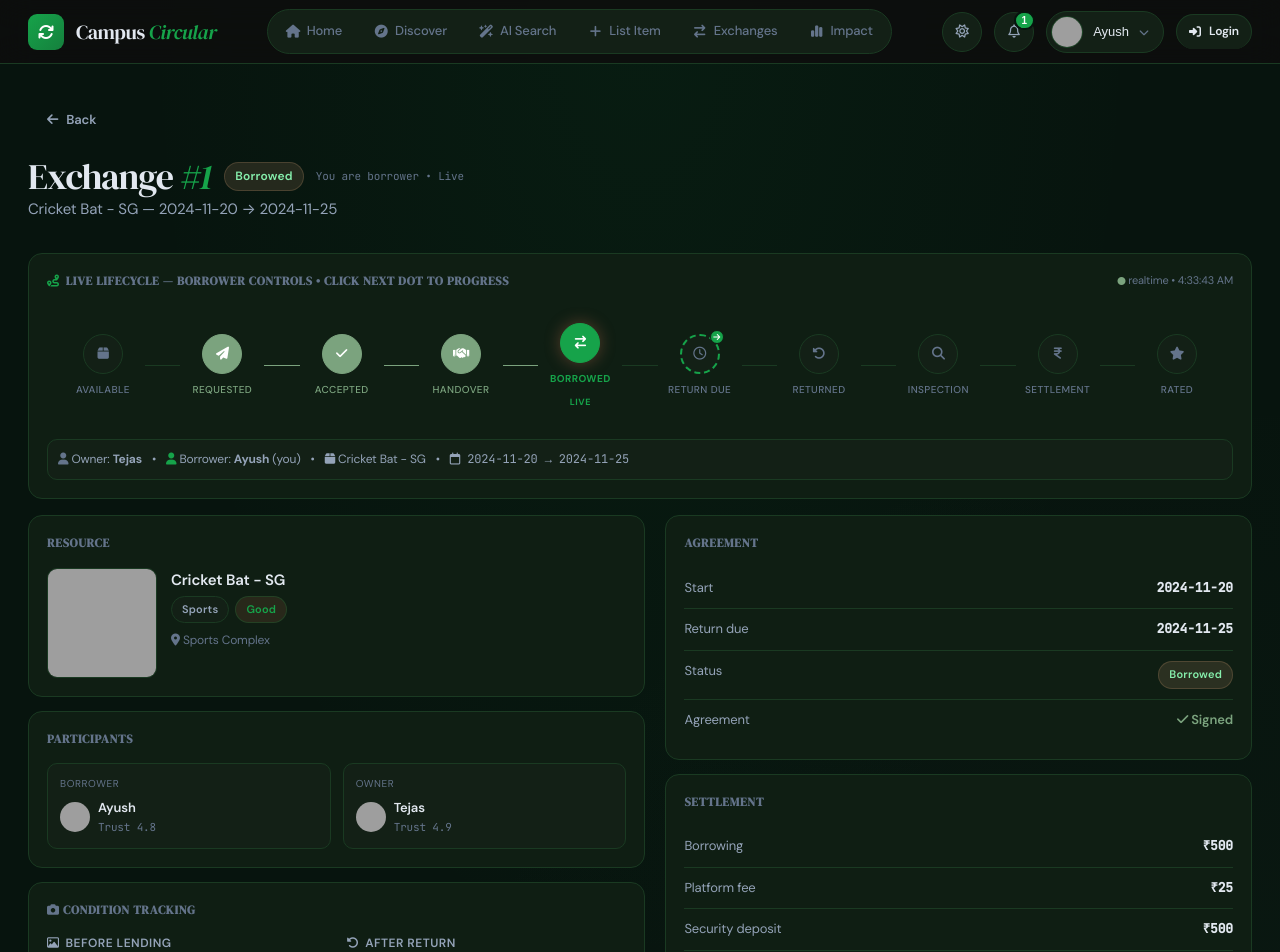
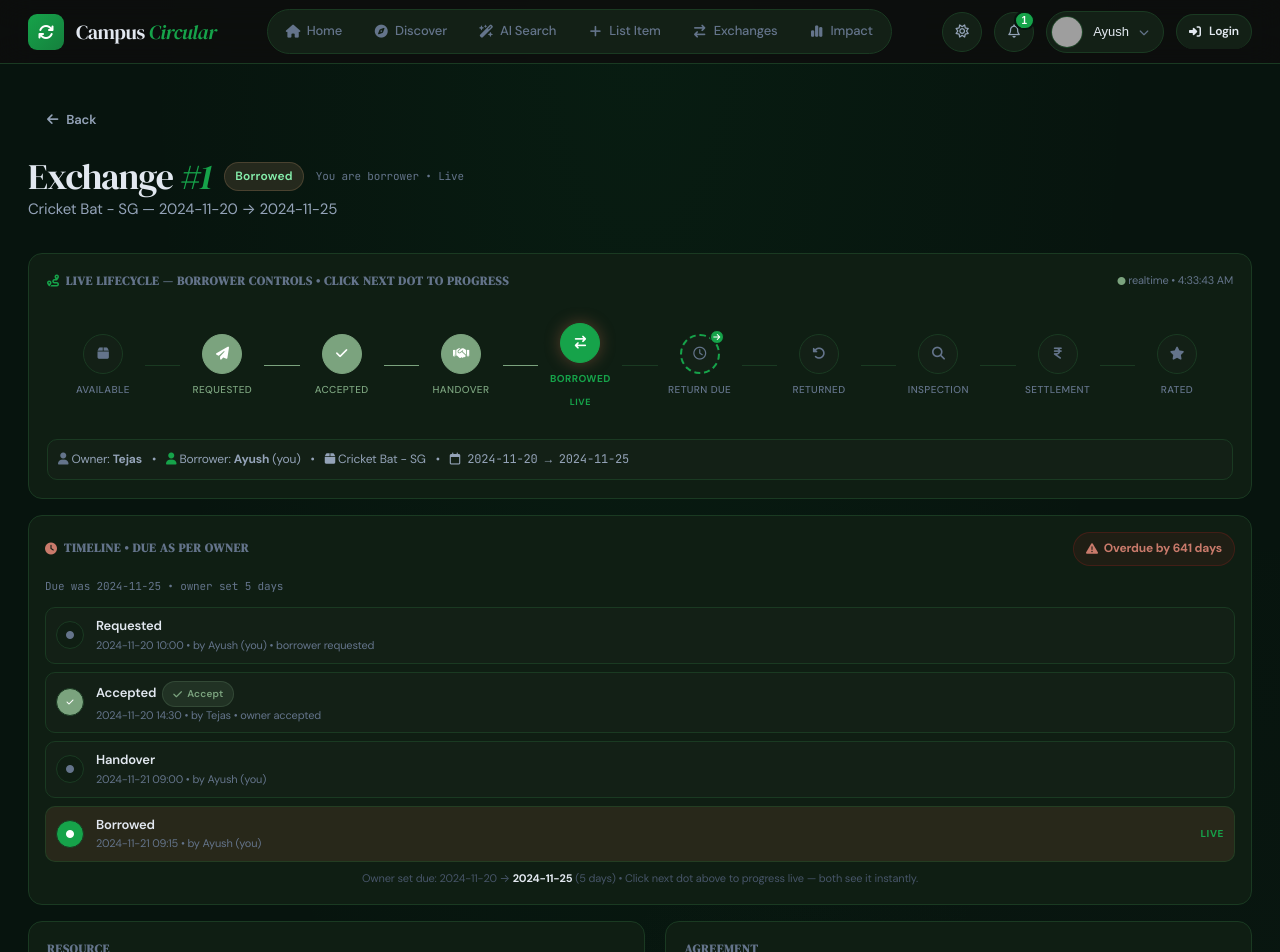
Before and after one commit to projectsbyayush/campus-circular, a React (Create React App) app in the folder campus-circular/: page /exchange/1 in a window 1280 px wide. Shown: the top 952 px of the page. Built offline with nearby package versions, Linux system fonts and the light colour scheme; grey boxes are pictures that could not be loaded.

Commit message:
feat: live timeline with accept→completed, due as per owner & time-left countdown

```diff
--- a/campus-circular/src/context/AppContext.js
+++ b/campus-circular/src/context/AppContext.js
@@ -37,7 +37,12 @@ export const AppProvider = ({ children }) => {
     if (loaded !== patched) save("cc_resources", patched);
     return patched;
   });
-  const [allExchanges, setAllExchanges] = useState(() => load("cc_exchanges", seedExchanges));
+  const [allExchanges, setAllExchanges] = useState(() => {
+    const loaded = load("cc_exchanges", seedExchanges);
+    const patched = loaded.map(e => e.timeline ? e : { ...e, timeline: [{ status: e.status, at: e.startDate || new Date().toLocaleDateString(), by: e.borrowerId }] });
+    if (patched.some((e,i)=>!loaded[i]?.timeline)) save("cc_exchanges", patched);
+    return patched;
+  });
   const [allDisputes, setAllDisputes] = useState(() => load("cc_disputes", seedDisputes));
   const [allNotifications, setAllNotifications] = useState(() => load("cc_notifications", seedNotifications));
   const [pendingList, setPendingList] = useState(() => load("cc_pending", seedPending));
@@ -190,43 +195,49 @@ export const AppProvider = ({ children }) => {
   };
   const deleteExchange = (exchangeId) => setAllExchanges(prev => prev.filter(e => e.id !== exchangeId));
 
+  const nowStamp = () => new Date().toLocaleString("en-IN", { month: "short", day: "numeric", hour: "2-digit", minute: "2-digit" });
+
   const initiateExchange = (resourceId, duration, startDate) => {
     const resource = allResources.find((r) => r.id === resourceId);
     if (!resource) return null;
-    if (resource.owner === currentUser.id) return null; // cannot borrow own
+    if (resource.owner === currentUser.id) return null;
     const days = Math.ceil(duration / 24) || 1;
     const borrowingCharge = resource.dailyRate * days;
     const platformFee = Math.round(borrowingCharge * (resource.platformFeePercent / 100));
     const totalAmount = borrowingCharge + platformFee + resource.securityDeposit;
     const newId = Math.max(0, ...allExchanges.map(e=>e.id)) + 1;
+    const start = startDate || new Date().toISOString().split("T")[0];
+    const end = new Date(Date.now() + duration * 60 * 60 * 1000).toISOString().split("T")[0];
     const newExchange = {
       id: newId, resourceId, borrowerId: currentUser.id, ownerId: resource.owner, status: "Requested",
-      startDate: startDate || new Date().toISOString().split("T")[0], endDate: new Date(Date.now() + duration * 60 * 60 * 1000).toISOString().split("T")[0],
+      startDate: start, endDate: end,
       returnDate: null, hourlyRate: resource.hourlyRate, dailyRate: resource.dailyRate, totalDays: days, borrowingCharge, platformFee, securityDeposit: resource.securityDeposit, totalAmount, lateFee: 0, damageDeduction: 0, conditionBefore: resource.conditionBefore, conditionAfter: null, agreement: false, dispute: null,
+      timeline: [{ status: "Requested", at: nowStamp(), by: currentUser.id }],
     };
     setAllExchanges(prev => [...prev, newExchange]);
     setActiveExchanges(prev => [...prev, newExchange.id]);
-    // realtime notification to owner with pinpoint
     const owner = allUsers.find(u=>u.id===resource.owner);
     const borrower = currentUser;
-    const notif = { id: Date.now(), userId: owner.id, type: "request", exchangeId: newId, resourceId, message: `${borrower.name} requested "${resource.name}"`, time: "just now", read: false };
+    const notif = { id: Date.now(), userId: owner.id, type: "request", exchangeId: newId, resourceId, message: `${borrower.name} requested "${resource.name}" — due ${end} (owner set)`, time: "just now", read: false };
     setAllNotifications(prev => [notif, ...prev]);
-    // update borrower's profile stats instantly
-    setAllUsers(prev => prev.map(u => {
-      if (u.id === borrower.id) return { ...u, successfulExchanges: (u.successfulExchanges||0)+0 };
-      return u;
-    }));
     return newExchange;
   };
 
-  const confirmAgreement = (exchangeId) => setAllExchanges(prev => prev.map((e) => e.id === exchangeId ? { ...e, agreement: true, status: "Accepted" } : e));
+  const confirmAgreement = (exchangeId) => setAllExchanges(prev => prev.map((e) => {
+    if (e.id !== exchangeId) return e;
+    const tl = [...(e.timeline||[]), { status: "Accepted", at: nowStamp(), by: currentUser.id }];
+    return { ...e, agreement: true, status: "Accepted", timeline: tl };
+  }));
   const updateExchangeStatus = (exchangeId, status) => {
-    setAllExchanges(prev => prev.map((e) => e.id === exchangeId ? { ...e, status, returnDate: status === "Returned" ? new Date().toISOString().split("T")[0] : e.returnDate } : e));
-    // notify other party with pinpoint
+    setAllExchanges(prev => prev.map((e) => {
+      if (e.id !== exchangeId) return e;
+      const tl = [...(e.timeline||[]), { status, at: nowStamp(), by: currentUser.id }];
+      return { ...e, status, returnDate: status === "Returned" ? new Date().toISOString().split("T")[0] : e.returnDate, timeline: tl };
+    }));
     const ex = allExchanges.find(e=>e.id===exchangeId);
     if (ex) {
       const otherId = currentUser.id === ex.borrowerId ? ex.ownerId : ex.borrowerId;
-      const notif = { id: Date.now()+1, userId: otherId, type: "update", exchangeId, message: `Exchange #${exchangeId} is now ${status}`, time: "just now", read: false };
+      const notif = { id: Date.now()+1, userId: otherId, type: "update", exchangeId, message: `Exchange #${exchangeId} is now ${status}${status==="Rated"?" — Completed":""} • due ${ex.endDate}`, time: "just now", read: false };
       setAllNotifications(prev => [notif, ...prev]);
     }
   };
--- a/campus-circular/src/data/mockData.js
+++ b/campus-circular/src/data/mockData.js
@@ -412,13 +412,19 @@ export const exchanges = [
     conditionAfter: null,
     agreement: true,
     dispute: null,
+    timeline: [
+      { status: "Requested", at: "2024-11-20 10:00", by: 1 },
+      { status: "Accepted", at: "2024-11-20 14:30", by: 2 },
+      { status: "Handover", at: "2024-11-21 09:00", by: 1 },
+      { status: "Borrowed", at: "2024-11-21 09:15", by: 1 },
+    ],
   },
   {
     id: 2,
     resourceId: 1,
     borrowerId: 1,
     ownerId: 2,
-    status: "Returned",
+    status: "Rated",
     startDate: "2024-11-10",
     endDate: "2024-11-12",
     returnDate: "2024-11-12",
@@ -435,13 +441,24 @@ export const exchanges = [
     conditionAfter: { body: "No scratches", lens: "Clean", screen: "Perfect", battery: "85%" },
     agreement: true,
     dispute: null,
+    timeline: [
+      { status: "Requested", at: "2024-11-08 09:00", by: 1 },
+      { status: "Accepted", at: "2024-11-08 16:00", by: 2 },
+      { status: "Handover", at: "2024-11-10 10:00", by: 1 },
+      { status: "Borrowed", at: "2024-11-10 10:15", by: 1 },
+      { status: "Return Due", at: "2024-11-12 10:00", by: 1 },
+      { status: "Returned", at: "2024-11-12 11:00", by: 1 },
+      { status: "Inspection", at: "2024-11-12 12:00", by: 2 },
+      { status: "Settlement", at: "2024-11-12 12:30", by: 2 },
+      { status: "Rated", at: "2024-11-12 13:00", by: 1 },
+    ],
   },
   {
     id: 3,
     resourceId: 5,
     borrowerId: 2,
     ownerId: 1,
-    status: "Returned",
+    status: "Settlement",
     startDate: "2024-11-01",
     endDate: "2024-11-15",
     returnDate: "2024-11-18",
@@ -458,6 +475,16 @@ export const exchanges = [
     conditionAfter: { cover: "Intact", pages: "Clean", highlights: "Few more" },
     agreement: true,
     dispute: null,
+    timeline: [
+      { status: "Requested", at: "2024-10-30 11:00", by: 2 },
+      { status: "Accepted", at: "2024-10-30 18:00", by: 1 },
+      { status: "Handover", at: "2024-11-01 09:30", by: 2 },
+      { status: "Borrowed", at: "2024-11-01 09:45", by: 2 },
+      { status: "Return Due", at: "2024-11-15 09:45", by: 2 },
+      { status: "Returned", at: "2024-11-18 10:00", by: 2 },
+      { status: "Inspection", at: "2024-11-18 11:00", by: 1 },
+      { status: "Settlement", at: "2024-11-18 11:30", by: 1 },
+    ],
   },
 ];
 
--- a/campus-circular/src/pages/ExchangePage.js
+++ b/campus-circular/src/pages/ExchangePage.js
@@ -128,6 +128,61 @@ const ExchangePage = () => {
           <span>•</span>
           <span style={{ fontFamily: "JetBrains Mono, monospace" }}><i className="fa-regular fa-calendar"></i> {exchange.startDate} → {exchange.endDate}</span>
         </div>
+      </div>
+
+      {/* Timeline details • Due as per owner • Time left • Completed */}
+      <div className="card" style={{ padding: "16px", marginBottom: "16px" }}>
+        {(() => {
+          const end = new Date(exchange.endDate);
+          const now = new Date();
+          const diff = end - now;
+          const isCompleted = exchange.status === "Rated";
+          let timeLeft = null;
+          if (isCompleted) timeLeft = { text: "Completed", sub: `Completed on ${exchange.timeline?.find(t=>t.status==="Rated")?.at || exchange.returnDate || end.toLocaleDateString()}`, color: "var(--success)", bg: "rgba(22,163,74,0.10)", border: "rgba(22,163,74,0.18)", icon: "fa-circle-check" };
+          else if (diff <= 0) {
+            const overdue = Math.ceil(Math.abs(diff)/(1000*60*60*24));
+            timeLeft = { text: `Overdue by ${overdue} day${overdue>1?"s":""}`, sub: `Due was ${exchange.endDate} • owner set ${exchange.totalDays} day${exchange.totalDays>1?"s":""}`, color: "var(--danger)", bg: "rgba(220,38,38,0.08)", border: "rgba(220,38,38,0.18)", icon: "fa-triangle-exclamation" };
+          } else {
+            const days = Math.floor(diff/(1000*60*60*24));
+            const hours = Math.floor((diff%(1000*60*60*24))/(1000*60*60));
+            timeLeft = { text: days>0 ? `Due in ${days}d ${hours}h` : `Due in ${hours}h`, sub: `Due ${exchange.endDate} • ${exchange.totalDays} day${exchange.totalDays>1?"s":""} as per owner accepted • ${exchange.startDate} → ${exchange.endDate}`, color: "var(--warning)", bg: "rgba(245,158,11,0.08)", border: "rgba(245,158,11,0.18)", icon: "fa-clock" };
+          }
+          return (
+            <>
+              <div style={{ display: "flex", justifyContent: "space-between", alignItems: "center", marginBottom: 12, flexWrap: "wrap", gap: 10 }}>
+                <h3 style={{ fontSize: "12px", fontWeight: 600, letterSpacing: '0.06em', textTransform: 'uppercase', color: 'var(--text-muted)', display: "flex", gap: 6, alignItems: "center" }}><i className="fa-solid fa-clock" style={{ color: timeLeft.color }}></i> Timeline • Due as per owner</h3>
+                <div style={{ display: "flex", gap: 8, alignItems: "center" }}>
+                  <span style={{ background: timeLeft.bg, border: `1px solid ${timeLeft.border}`, color: timeLeft.color, padding: "6px 12px", borderRadius: 999, fontSize: 12, fontWeight: 700, display: "flex", gap: 6, alignItems: "center" }}><i className={`fa-solid ${timeLeft.icon}`}></i> {timeLeft.text}</span>
+                  {isCompleted && <span className="badge badge-success" style={{ fontSize: 11 }}><i className="fa-solid fa-check"></i> Completed</span>}
+                </div>
+              </div>
+              <div style={{ fontSize: 11, color: "var(--text-muted)", marginBottom: 12, fontFamily: "JetBrains Mono, monospace" }}>{timeLeft.sub}</div>
+              <div style={{ display: "flex", flexDirection: "column", gap: 8 }}>
+                {(exchange.timeline || []).map((t,i) => {
+                  const user = allUsers.find(u=>u.id===t.by);
+                  const isLast = i === exchange.timeline.length-1;
+                  const isAccept = t.status === "Accepted";
+                  return (
+                    <div key={i} style={{ display: "flex", gap: 12, alignItems: "center", padding: "8px 10px", background: isLast ? "var(--primary-soft)" : "var(--bg-surface)", border: `1px solid ${isLast ? "rgba(22,163,74,0.18)" : "var(--border)"}`, borderRadius: 10 }}>
+                      <div style={{ width: 28, height: 28, borderRadius: "50%", background: isAccept ? "var(--success)" : isLast ? "var(--primary)" : "var(--bg-card)", border: "1px solid var(--border)", display: "flex", alignItems: "center", justifyContent: "center", color: isAccept||isLast ? "white" : "var(--text-muted)", fontSize: 11 }}><i className={isAccept ? "fa-solid fa-check" : "fa-solid fa-circle"} style={{ fontSize: 8 }}></i></div>
+                      <div style={{ flex: 1 }}>
+                        <div style={{ fontSize: 13, fontWeight: 600, display: "flex", gap: 6, alignItems: "center" }}>
+                          {t.status}
+                          {isAccept && <span className="badge badge-success" style={{ fontSize: 10 }}><i className="fa-solid fa-check"></i> Accept</span>}
+                          {t.status==="Rated" && <span className="badge badge-success" style={{ fontSize: 10 }}>Completed</span>}
+                        </div>
+                        <div style={{ fontSize: 11, color: "var(--text-muted)" }}>{t.at} • by {user?.name || "—"} {user?.id===currentUser.id && "(you)"} {t.status==="Accepted" ? "• owner accepted" : t.status==="Requested" ? "• borrower requested" : ""}</div>
+                      </div>
+                      {isLast && <span style={{ fontSize: 10, color: "var(--primary)", fontWeight: 700, letterSpacing: "0.06em" }}>LIVE</span>}
+                    </div>
+                  );
+                })}
+                {!exchange.timeline && <div style={{ fontSize: 12, color: "var(--text-muted)", padding: 10, background: "var(--bg-surface)", borderRadius: 8, border: "1px dashed var(--border)" }}>No timeline yet — it will populate live as owner/borrower progress via clicks.</div>}
+              </div>
+              <p style={{ fontSize: 11, color: "var(--text-faint)", marginTop: 8, textAlign: "center" }}>Owner set due: {exchange.startDate} → <b style={{ color: "var(--text)" }}>{exchange.endDate}</b> ({exchange.totalDays} days) • Click next dot above to progress live — both see it instantly.</p>
+            </>
+          );
+        })()}
       </div>
 
       <div style={{ display: "grid", gridTemplateColumns: "1fr 0.95fr", gap: "20px" }}>
```
